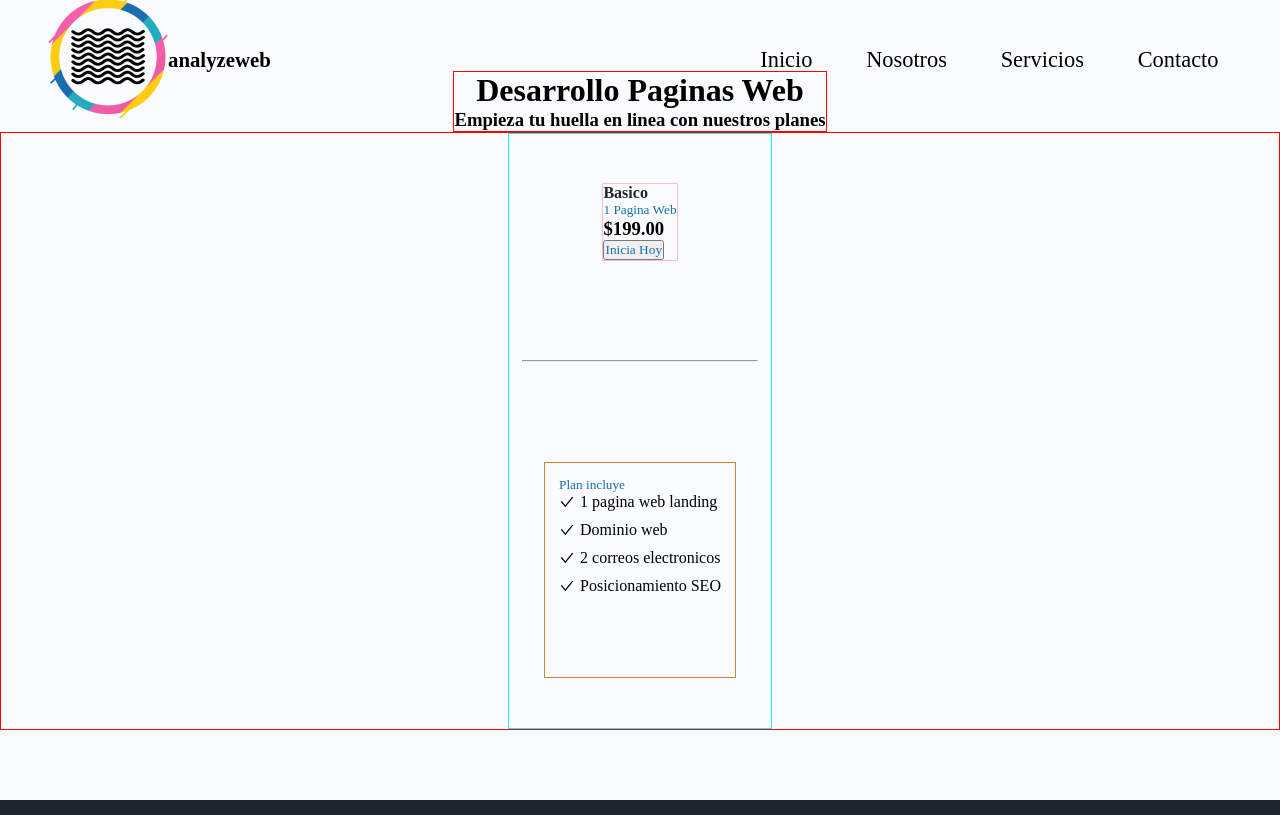
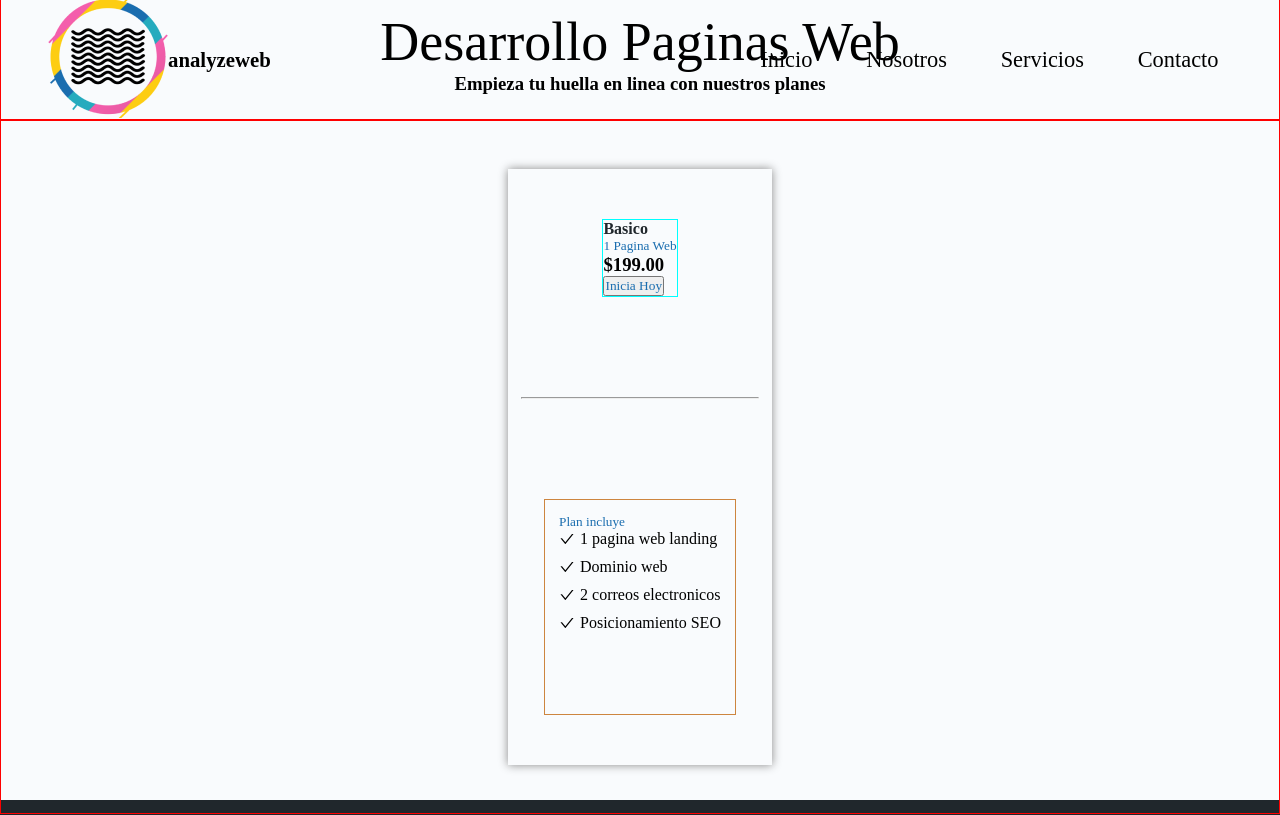
Before and after one commit to RandomAlien3096/analyzeweb, a React (Create React App) app: page /DesarrolloPg in a window 1280 px wide. Shown: the top 815 px of the page. Built offline with nearby package versions, Linux system fonts and the light colour scheme.

Commit message:
css of desarrolloPg

```diff
--- a/src/pages/desarrolloPg/desarrolloPg.css
+++ b/src/pages/desarrolloPg/desarrolloPg.css
@@ -6,13 +6,29 @@
     height: 100vh;
     width: 100vw;
 }
+.analyzeweb__desarrolloPg h1,
+.analyzeweb__desarrolloPg h2,
+.analyzeweb__desarrolloPg h3,
+.analyzeweb__desarrolloPg h4,
+.analyzeweb__desarrolloPg h5,
+.analyzeweb__desarrolloPg p,
+.analyzeweb__desarrolloPg li{
+    font-family: 'Montserrat';
+}
+
 
 .analyzeweb__desarrolloPg-header{
     display: flex;
     flex-direction: column;
     justify-content: center;
     align-items: center;
+    width: 100vw;
+    padding: 1.5rem;
     border: 1px solid red;
+}
+.analyzeweb__desarrolloPg-header h1{
+    font-weight: 400;
+    font-size: 54px;
 }
 
 .analyzeweb__desarrolloPg-content{
@@ -20,21 +36,34 @@
     justify-content: center;
     align-items: center;
     width: 100vw;
+    padding: 3rem;
     border: 1px solid red;
 }
 
 .analyzeweb__desarrolloPg-content > #card{
+    position: relative;
+    overflow: hidden;
     display: flex;
     flex-direction: column;
     justify-content: space-around;
     align-items: center;
     height: 596px;
     width: 264px;
-    border: 1px solid cyan;
+    box-shadow: 0 0 9px #888888;
+}
+.analyzeweb__desarrolloPg-content > #card:hover{
+    border-radius: inherit;
+    border: 4px solid transparent;
+    border-image: linear-gradient(60deg, rgba(253,206,20,1) 20%,
+                                          rgba(244,94,172,1) 40%,
+                                          rgba(25,109,175,1) 60%,
+                                          rgba(37,171,190,1) 80%);
+    border-image-slice: 1;
+    transition: 0.1s ease;
 }
 
 #card-top{
-    border: 1px solid pink;
+    border: 1px solid cyan;
 }
 
 .analyzeweb__desarrolloPg-content > #card hr{
```
